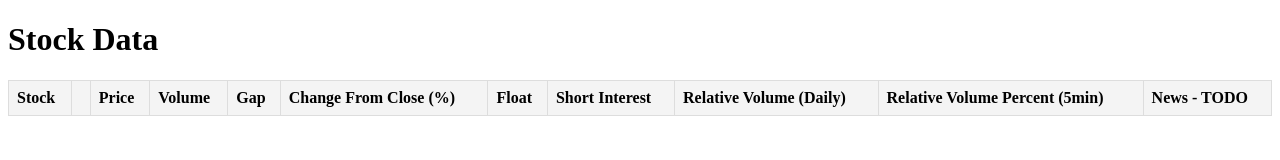
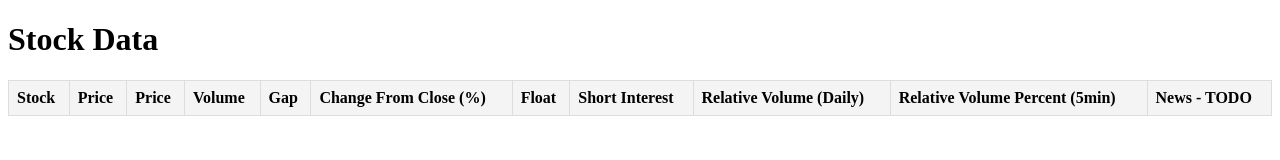
Before and after one commit to Connduit/stonks-screener, a plain HTML site: page index.html in a window 1280 px wide. Drawn offline with Linux system fonts and the light colour scheme.

Commit message:
Update index.html

```diff
--- a/index.html
+++ b/index.html
@@ -13,7 +13,7 @@
         <thead>
             <tr>
                 <th>Stock</th>
-				<th onclick="sortTable(1)"=</th>
+				<th onclick="sortTable(1)">Price</th>
                 <th>Price</th>
 				<!-- Price -->
             	<!-- TODO: work on formatting... add M for million, etc... -->
```
